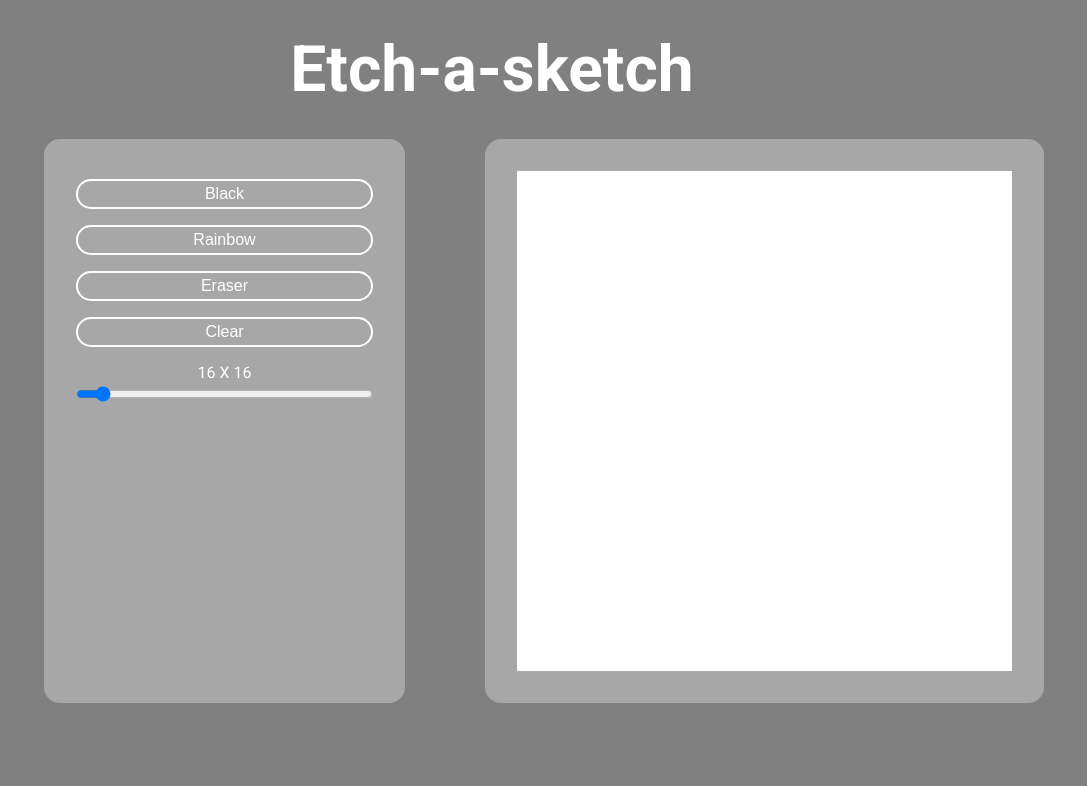
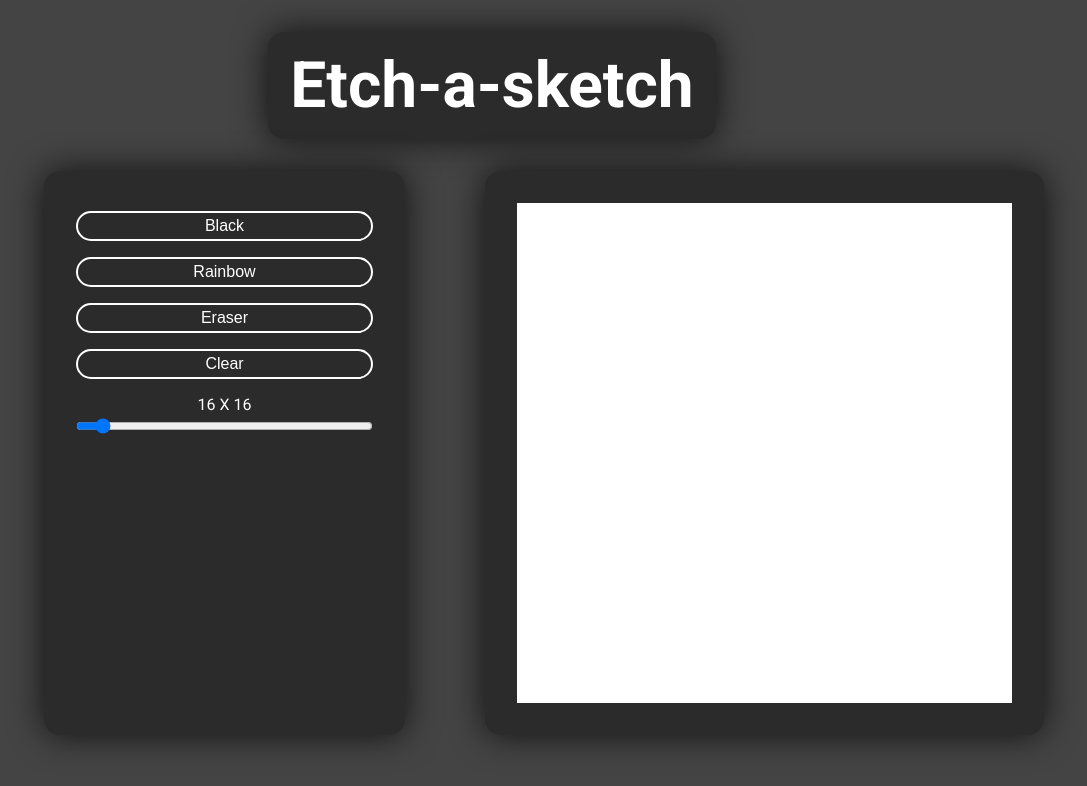
Before and after one commit to coolleighton/etch-a-sketch, a plain HTML site: page index.html in a window 1280 px wide. Shown: the whole page, without its empty margins (148-1235 px from the left). Drawn offline with Linux system fonts and the light colour scheme.

Commit message:
changed CSS styling slightly

```diff
--- a/index.js
+++ b/index.js
@@ -1,16 +1,14 @@
-// selectors and variables //
-
+// selectors //
 const container = document.querySelector("#container")
 const gridSizeText = document.querySelector("#grid-size-text")
 const gridSquares = document.getElementsByClassName("row-item")
 
 const gridSizeSlider = document.querySelector("#myRange")
+const blackBtn = document.querySelector("#blackBtn")
+const rainbowBtn = document.querySelector("#rainbowBtn")
+const eraserBtn = document.querySelector("#eraserBtn")
 const clearBtn = document.querySelector("#clearBtn")
-const eraserBtn = document.querySelector("#eraserBtn")
-const rainbowBtn = document.querySelector("#rainbowBtn")
-const blackBtn = document.querySelector("#blackBtn")
 
-let penColor = "black"
 
 // function to get the grid side length //
 
--- a/styles.css
+++ b/styles.css
@@ -6,14 +6,20 @@ body {
     width: 70%;
     margin: auto;
     text-align: center;
-    background-color: grey;
+    background-color: rgb(68, 68, 68);
     color: white;
     font-family: 'Roboto', sans-serif;
 }
 
 h1 {
     font-size: 4rem;
-    margin: 2rem;
+    margin: 2rem auto;
+    padding: 1rem 0;
+    color: rgb(255, 255, 255);
+    background-color: rgb(43, 43, 43);
+    box-shadow: 0px 0px 34px 0px rgba(0,0,0,0.75);
+    border-radius: 1rem;
+    width: 50%;
 }
 
 .app {
@@ -30,7 +36,8 @@ h1 {
     padding: 2rem;
     margin-right: 5rem;
     border-radius: 1rem;
-    background-color: rgb(167, 167, 167);
+    background-color: rgb(43, 43, 43);
+    box-shadow: 0px 0px 34px 0px rgba(0,0,0,0.75);
 }
 
 .menu button {
@@ -49,11 +56,12 @@ h1 {
 }
 
 .container {
-    background-color: rgb(167, 167, 167);
+    background-color: rgb(43, 43, 43);
     height: 500px;
     width: 500px;
     padding: 2rem;
     border-radius: 1rem;
+    box-shadow: 0px 0px 34px 0px rgba(0,0,0,0.75);
 }
 
 .grid {
```
